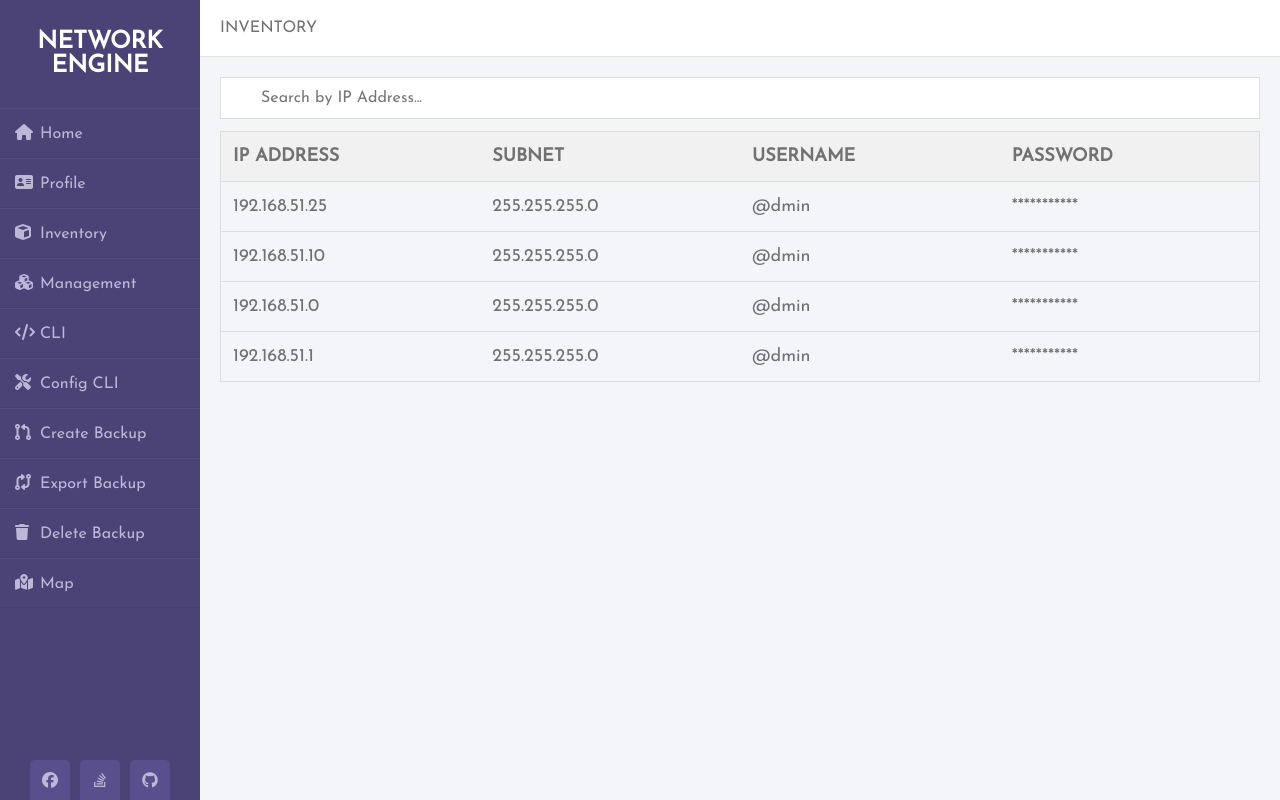
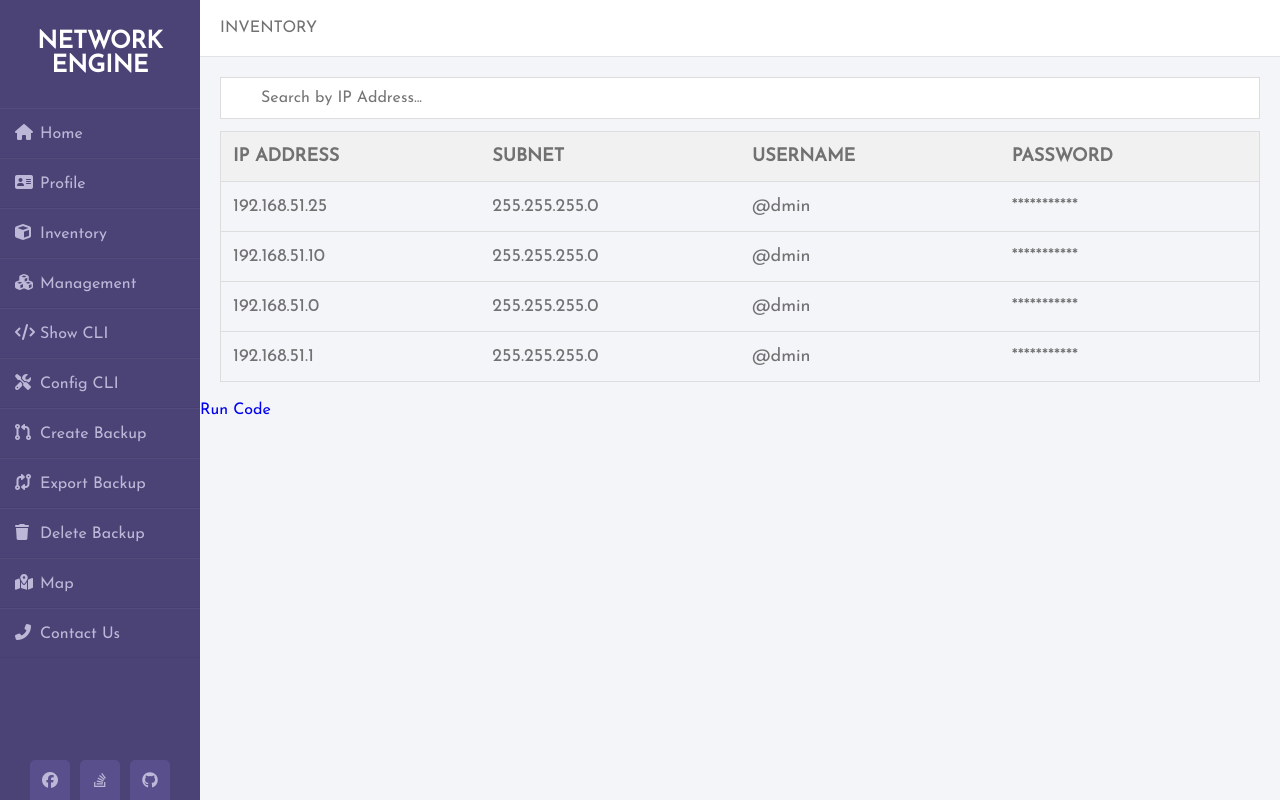
Before and after one commit to ADPOLLEY/Network-Engine, a Flask app: page /inventory in a window 1280 px wide. Run offline with Flask 2, Linux system fonts and the light colour scheme; some libraries are stand-ins or nearby versions.

Commit message:
Update inventory.html
Inventory HTML

```diff
--- a/templates/inventory.html
+++ b/templates/inventory.html
@@ -5,10 +5,9 @@
 <head>
     <meta charset="UTF-8">
     <title>Network Engine</title>
-    <link rel="shortcut icon" type="image/jpg"
-        href="/Users/andrewpolley/Documents/GitHub/IFT401/WEBSITE-UI/images/purple-fox-logo-icon.ico" />
-    <link rel="stylesheet" href= "{{ url_for('static',filename='/styles/styles.css') }}">
+    <link rel="stylesheet" href= "styles.css">
     <script src="https://kit.fontawesome.com/a0bcbd31cc.js" crossorigin="anonymous"></script>
+
 
     <!--THIS DECLARES THE VARIBLE IN THE TABLE, WILL HAVE TO IMPORTFLASK AND P[OSSIBLY DELTE THIS PORTION]-->
 
@@ -37,6 +36,8 @@
         }
     </script>
 
+
+
 </head>
 
 <!--BODY OF THE HTML BEGINS HERE-->
@@ -49,16 +50,17 @@
         <div class="sidebar">
             <h2>Network Engine</h2>
             <ul>
-                <li><a href="/"><i class="fa-solid fa-house"></i>Home</a></li>
-                <li><a href="#"><i class="fa-solid fa-address-card"></i>Profile</a></li>
-                <li><a href="{{ url_for('inventory') }}"><i class="fa-solid fa-cube"></i>Inventory</a></li>
-                <li><a href="#"><i class="fa-solid fa-cubes"></i>Management</a></li>
-                <li><a href="#"><i class="fa-solid fa-code"></i>CLI</a></li>
-                <li><a href="#"><i class="fa-solid fa-screwdriver-wrench"></i>Config CLI</a></li>
-                <li><a href="#"><i class="fa-solid fa-code-pull-request"></i>Create Backup</a></li>
+                <li><a href="index.html"><i class="fa-solid fa-house"></i>Home</a></li>
+                <li><a href="profile.html"><i class="fa-solid fa-address-card"></i>Profile</a></li>
+                <li><a href="inventory.html"><i class="fa-solid fa-cube"></i>Inventory</a></li>
+                <li><a href="management.html"><i class="fa-solid fa-cubes"></i>Management</a></li>
+                <li><a href="#"><i class="fa-solid fa-code"></i>Show CLI</a></li>
+                <li><a href="config.html"><i class="fa-solid fa-screwdriver-wrench"></i>Config CLI</a></li>
+                <li><a href="create_backup.html"><i class="fa-solid fa-code-pull-request"></i>Create Backup</a></li>
                 <li><a href="#"><i class="fa-solid fa-code-compare"></i>Export Backup</a></li>
                 <li><a href="#"><i class="fa-solid fa-trash"></i>Delete Backup</a></li>
                 <li><a href="#"><i class="fa-solid fa-map-location-dot"></i>Map</a></li>
+                <li><a href="contact_us.html"><i class="fa-solid fa-phone-flip"></i>Contact Us</a></li>
             </ul>
 
             <!--FACEBOOK, GITHUB, AND STACKOVERFLOW ARE INCLUIDED HERE, CAN CHANGE THESE TO ANYTHING ELSE IF NEEDED-->
@@ -72,7 +74,7 @@
         </div>
         <div class="main_content">
             <div class="header">inventory</div>
-            <div class="info">
+            <div class="info" id="info">
 
                 <!--TABLE FOR IP ADDRESSES BEGIN HERE, THIS WILL NEED TO BE DELTED ONCE FLASK IS IMPORTED, NEED TO FIGURE OUT HOW TO DO THAT-->
 
@@ -112,7 +114,9 @@
                     </tr>
                 </table>
 
+
             </div>
+            <a href="javascript:demoFromHTML()" class="button">Run Code</a>
         </div>
     </div>
 </body>
```
